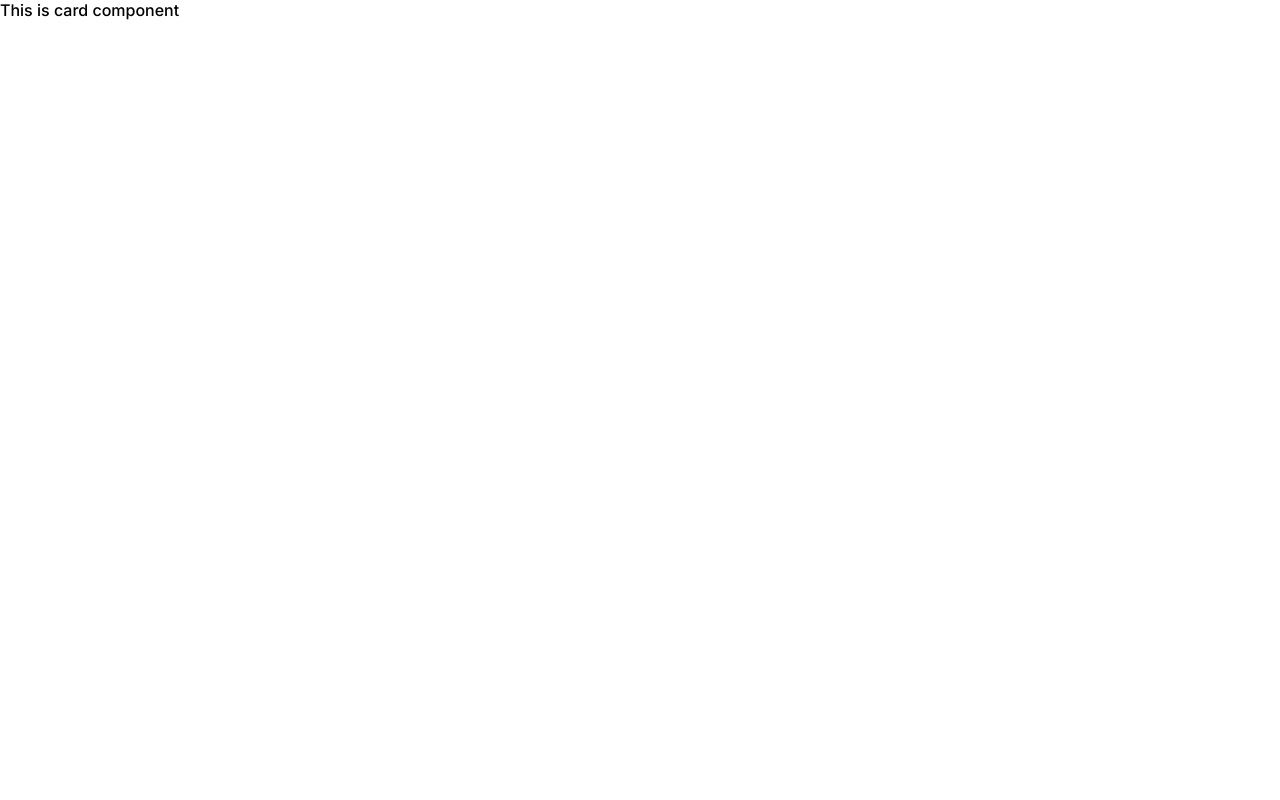
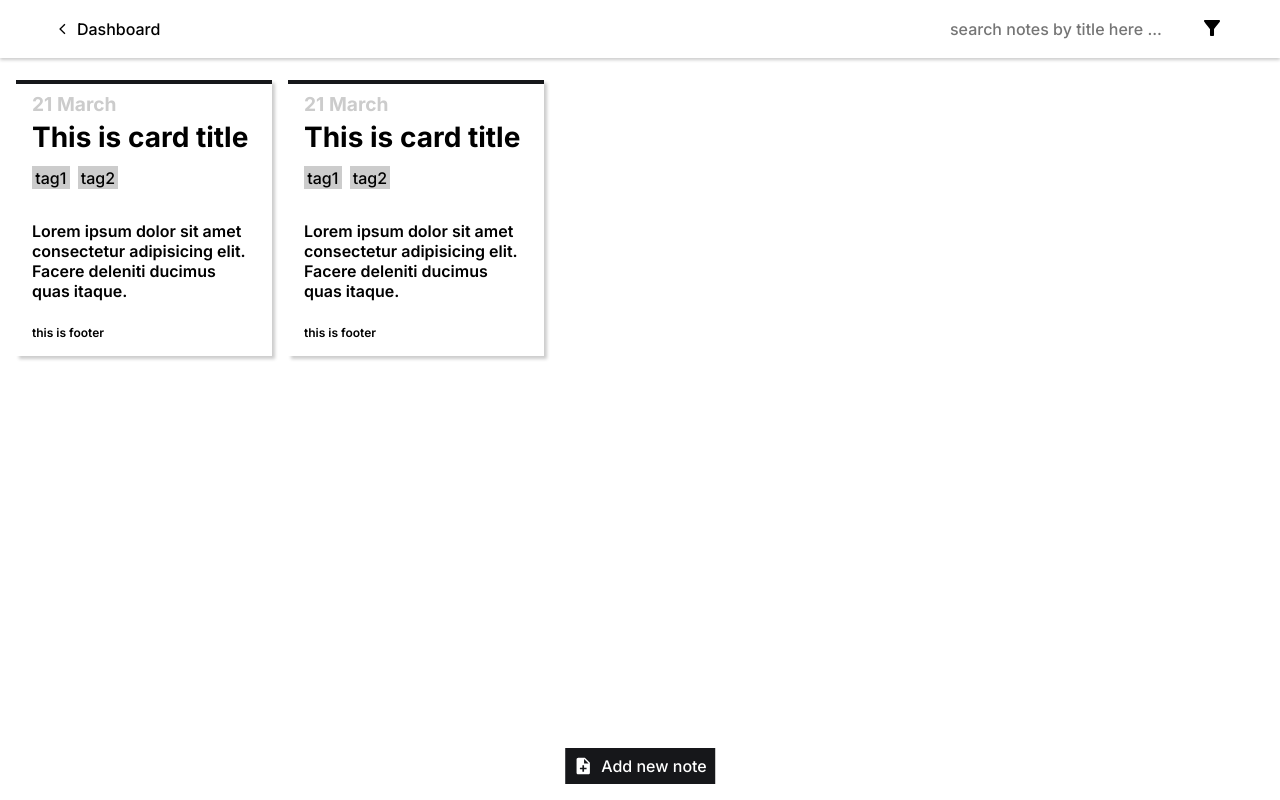
Before and after one commit to yosmisyael/lucidnote-client-app, a React (Create React App) app: page /notes in a window 1280 px wide. Built offline with nearby package versions, Linux system fonts and the light colour scheme.

Commit message:
add notes page

```diff
--- a/src/assets/styles/home.module.css
+++ b/src/assets/styles/home.module.css
@@ -35,7 +35,7 @@
 .canvas .col1 {
   display: flex;
   justify-content: center;
-  align-items: start;
+  align-items: flex-start;
   flex-direction: column;
   z-index: 1;
 }
--- /dev/null
+++ b/src/assets/styles/notes.module.css
@@ -0,0 +1,116 @@
+/* .container * {
+  border: 1px solid red;
+} */
+
+.container {
+  min-height: 100vh;
+  width: 100%;
+  position: relative;
+}
+
+.container .navbar {
+  position: fixed;
+  top: 0;
+  width: 100%;
+  display: flex;
+  justify-content: space-between;
+  align-items: center;
+  background-color: var(--primary-color);
+  box-shadow: 0 .1rem .2rem var(--secondary-color);
+  padding: .6rem 3.5rem;
+  z-index: 2;
+}
+.container .navbar .searchBar {
+  display: flex;
+}
+.container .navbar button {
+  border: none;
+  background-color: transparent;
+  cursor: pointer;
+}
+.container .navbar .navigate {
+  display: flex;
+  align-items: center;
+  background-origin: var(--secondary-color);
+}
+.container .navbar .navigate:hover {
+  cursor: pointer;
+}
+
+.container .buttonNav {
+  position: fixed;
+  display: flex;
+  gap: .5rem;
+  cursor: pointer;
+  align-items: center;
+  bottom: 1rem;
+  padding: .5rem;
+  left: 50%;
+  transform: translateX(-50%);
+  background-color: var(--text-primary);
+  color: var(--primary-color);
+}
+
+.container .sideBar {
+  position: absolute;
+  display: flex;
+  min-height: 100vh;
+  width: 15rem;
+  left: -100%;
+  z-index: 1;
+  background-color: var(--primary-color);
+}
+
+.container .noteWrapper {
+  position: relative;
+  padding: 5rem 1rem 0 1rem;
+  width: 100%;
+  display: flex;
+  gap: 1rem;
+}
+
+.container .noteWrapper .card {
+  max-width: 16rem;
+  border-top: .3rem solid var(--text-primary);
+  padding: .5rem 1rem 1rem 1rem;
+  box-shadow: .2rem .2rem .2rem var(--secondary-color);
+}
+.container .noteWrapper .card .cardHeader h1 {
+  font-size: 1.75rem;
+  font-weight: 700;
+  padding: .25rem 0 .75rem 0;
+}
+.container .noteWrapper .card .cardHeader h2 {
+  font-size: 1.2rem;
+  font-weight: 700;
+  color: var(--secondary-color);
+}
+/* tag */
+.tagsContainer {
+  display: flex;
+  gap: .5rem;
+  padding-bottom: 1rem;
+}
+.tag {
+  display: flex;
+  gap: .5rem;
+  background-color: var(--secondary-color);
+  padding: .1rem .2rem;
+  margin-bottom: 1rem;
+}
+
+.container .noteWrapper .card .cardBody {
+  font-size: 1rem;
+  font-weight: 600;
+}
+.container .noteWrapper .card .cardFooter {
+  margin-top: 1.5rem;
+  font-size: .75rem;
+  font-weight: 600;
+}
+
+@media screen and (max-width: 1024px) {
+  .container .navbar {
+    padding: .6rem 2rem;
+  }
+}
--- a/src/pages/Home.js
+++ b/src/pages/Home.js
@@ -36,7 +36,7 @@ const Home = () => {
         <div className={homeStyles.col1}>
           <h1><u>Capture</u>, <u>Organize</u>, and <u>Unleash</u> Your Ideas!</h1>
           <p>
-            Keep capturing your ideas with this app full of creativity <FcIdea /> and productivity <FcBullish />
+            Keep capturing your ideas with this app full of creativity<FcIdea /> and productivity<FcBullish />
           </p>
           <div className={`${homeStyles.btnWrapper} flex flex-centered`}>
             <Button data={{ buttonName: 'Get Started', buttonType: 'primary'}} />
--- a/src/pages/Notes.js
+++ b/src/pages/Notes.js
@@ -1,8 +1,68 @@
+import notesStyle from '../assets/styles/notes.module.css';
+import { MdNoteAdd, MdOutlineArrowBackIos, MdFilterListAlt } from 'react-icons/md'
+import FormInput from '../components/FormInput'
+
+
 const Notes = () => {
   return (
-    <section>
-      <div className="container">
-        <div className="card">This is card component</div>
+    <section className={notesStyle.container}>
+      <div className={notesStyle.navbar}>
+        <div className={notesStyle.navigate}>
+          <MdOutlineArrowBackIos /> <span style={{marginLeft: '.5rem'}}>Dashboard</span>
+        </div>
+        <div className={notesStyle.searchBar}>
+          <FormInput data={{
+            inputName: 'keyword',
+            inputType: 'text',
+            placeholder: 'search notes by title here ...'
+          }} />
+          <button><MdFilterListAlt size={24}/></button>
+        </div>
+      </div>
+      <div className={notesStyle.sideBar}>
+        <ul>
+          <li>Notes</li>
+          <li>Tags</li>
+          <li>Account</li>
+          <li>Settings</li>
+        </ul>
+      </div>
+      <div className={notesStyle.noteWrapper}>
+        <div className={notesStyle.card}>
+          <div className={notesStyle.cardHeader}>
+            <h2>21 March</h2>
+            <h1>This is card title</h1>
+            <div className={notesStyle.tagsContainer}>
+              <div className={notesStyle.tag}>tag1</div>
+              <div className={notesStyle.tag}>tag2</div>
+            </div>
+          </div>
+          <div className={notesStyle.cardBody}>
+            Lorem ipsum dolor sit amet consectetur adipisicing elit. Facere deleniti ducimus quas itaque.
+          </div>
+          <div className={notesStyle.cardFooter}>
+            this is footer
+          </div>
+        </div>
+        <div className={notesStyle.card}>
+          <div className={notesStyle.cardHeader}>
+            <h2>21 March</h2>
+            <h1>This is card title</h1>
+            <div className={notesStyle.tagsContainer}>
+              <div className={notesStyle.tag}>tag1</div>
+              <div className={notesStyle.tag}>tag2</div>
+            </div>
+          </div>
+          <div className={notesStyle.cardBody}>
+            Lorem ipsum dolor sit amet consectetur adipisicing elit. Facere deleniti ducimus quas itaque.
+          </div>
+          <div className={notesStyle.cardFooter}>
+            this is footer
+          </div>
+        </div>
+      </div>
+      <div className={notesStyle.buttonNav}>
+        <MdNoteAdd size={20}/> Add new note
       </div>
     </section>
   );
```
